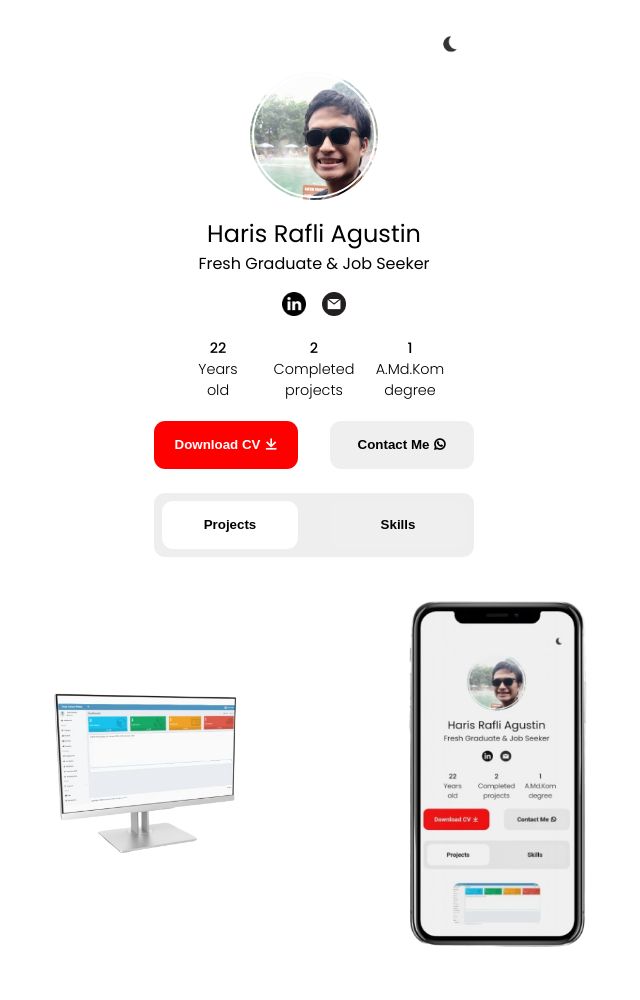
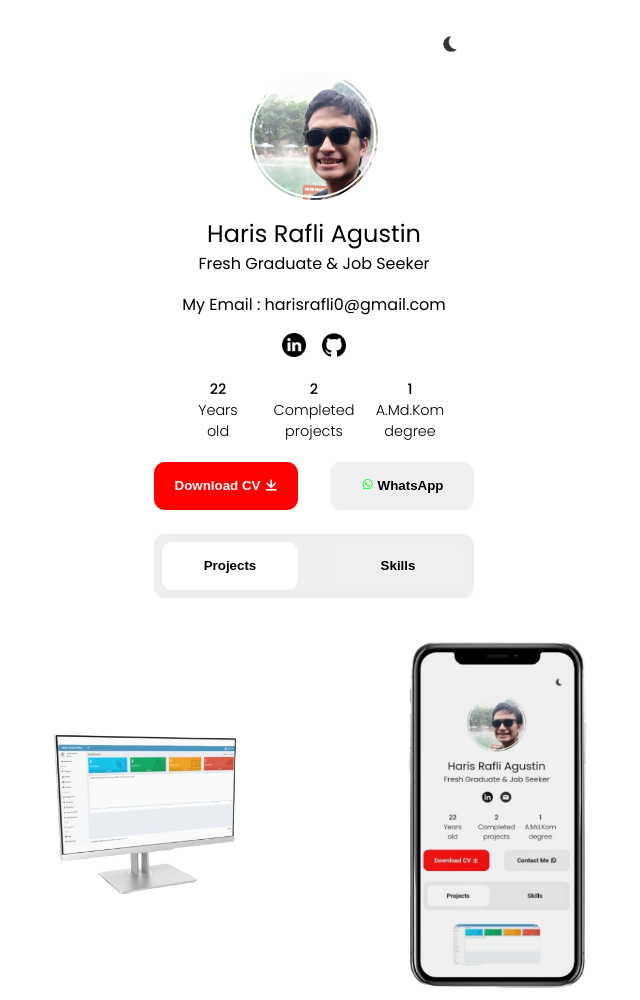
Before and after one commit to harisrafli/mini-portfolio, a plain HTML site: page index.html in a window 1280 px wide. Shown: the top 1000 px of the page, without its empty margins (326-966 px from the left). Drawn offline with nearby package versions, Linux system fonts and the light colour scheme.

Commit message:
Add files via upload

```diff
--- a/index.html
+++ b/index.html
@@ -38,12 +38,13 @@
       <div class="hero-info">
         <h1>Haris Rafli Agustin</h1>
         <h2>Fresh Graduate & Job Seeker</h2>
+        <h2>My Email : harisrafli0@gmail.com</h2>
         <div class="logo-container">
           <a href="https://linkedin.com/in/harisrafliagustin"
             ><img src="assets/linkedin_light.png" alt="linkedin logo"
           /></a>
-          <a href="https://harisrafli0@gmail.com"
-            ><img src="assets/email_light.png" alt="email logo"
+          <a href="https://github.com/harisrafli"
+            ><img src="assets/github_light.png" alt="github logo"
           /></a>
         </div>
       </div>
@@ -58,7 +59,7 @@
         <button class="btn download-btn">Download CV <i class="ri-download-line"></i></button>
       </a>
       <a href="https://wa.me/6287887215670"
-        ><button class="btn contact-btn">Contact Me <i class="ri-whatsapp-line"></i></button></a
+        ><button class="btn contact-btn"><i class='bx bxl-whatsapp bx-tada' style='color:#03fb25' ></i> WhatsApp</button></a
       >
     </section>
     <section class="portfolio-skills">
--- a/style.css
+++ b/style.css
@@ -124,7 +124,7 @@ h2 {
 }
 
 article p,
-.hero-info h2 {
+.hero-info h3 {
   color: var(--secondary-color);
 }
 
```
